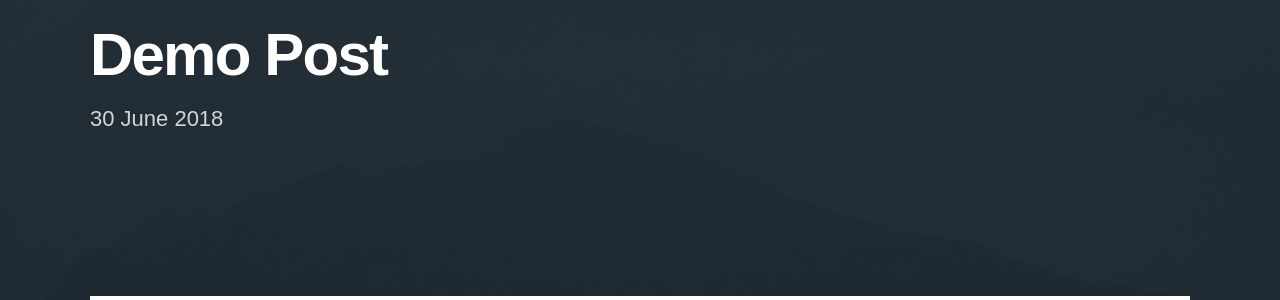
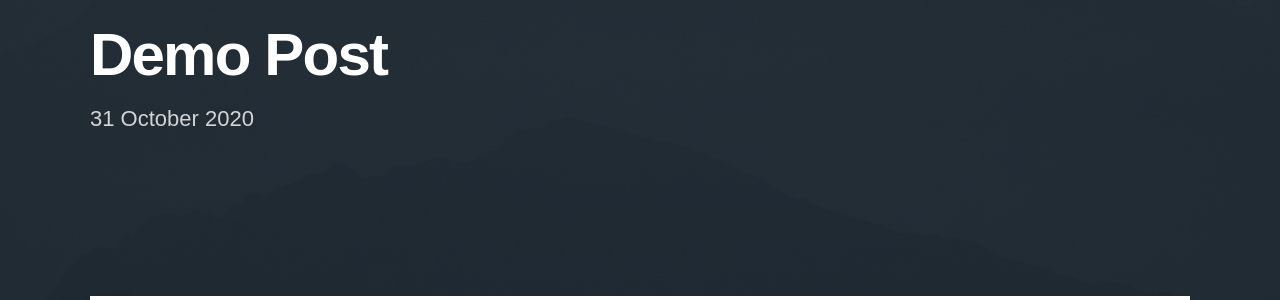
Before and after one commit to DaisyIpatzi/daisyipatzi.github.io, a Jekyll site: the page built from _posts/2020-10-31-summary-post1.md, in a window 1280 px wide and 900 px high. Shown: the part 236-536 px from the top of the window. Built offline with Jekyll 4.4.1, drawn with Linux system fonts in a browser that asks for light colours; nearby versions of some CDN libraries; some web fonts are replaced.

Commit message:
Update 2020-10-31-summary-post1.md

```diff
--- a/_posts/2020-10-31-summary-post1.md
+++ b/_posts/2020-10-31-summary-post1.md
@@ -1,6 +1,6 @@
 ---
 title: 'Demo Post'
-date: 2018-06-30 00:00:00
+date: 2020-10-31 00:00:00
 description: This page is a demo that shows everything you can do inside portfolio and blog posts.
 featured_image: '/images/demo/demo-square.jpg'
 ---
```
